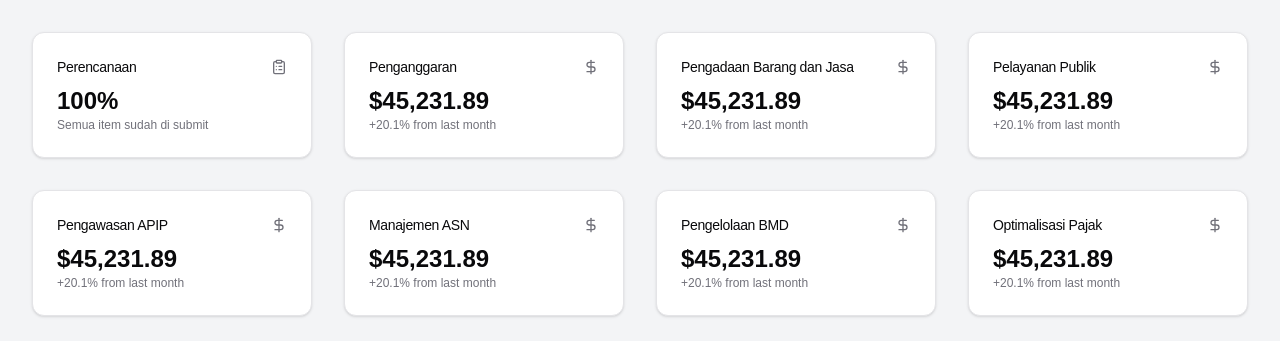
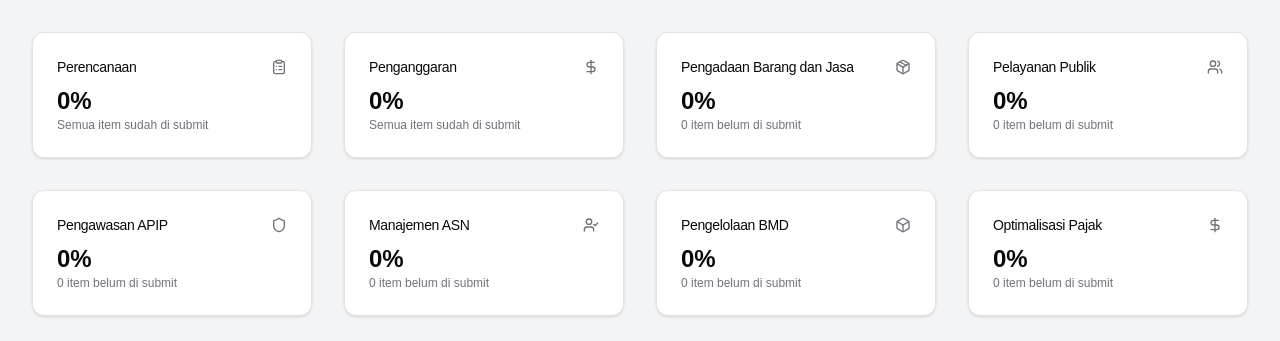
Before and after one commit to nestorzamili/monitoring-mcp, a Next.js app: page / in a window 1280 px wide. Shown: the top 341 px of the page. Built offline with nearby package versions, Linux system fonts and the light colour scheme; no server answers; the database is empty.

Commit message:
Refactor dashboard components: Update Lucide icons and text content

```diff
--- a/components/dashboard/manajemen-asn.tsx
+++ b/components/dashboard/manajemen-asn.tsx
@@ -1,6 +1,6 @@
 "use client";
 
-import { DollarSign } from "lucide-react";
+import { UserCheck } from "lucide-react";
 
 import { Card, CardContent, CardHeader, CardTitle } from "@/components/ui/card";
 
@@ -9,11 +9,11 @@ export default function ManajemenASN() {
     <Card>
       <CardHeader className="flex flex-row items-center justify-between space-y-0 pb-2">
         <CardTitle className="text-sm font-medium">Manajemen ASN</CardTitle>
-        <DollarSign className="h-4 w-4 text-muted-foreground" />
+        <UserCheck className="h-4 w-4 text-muted-foreground" />
       </CardHeader>
       <CardContent>
-        <div className="text-2xl font-bold">$45,231.89</div>
-        <p className="text-xs text-muted-foreground">+20.1% from last month</p>
+        <div className="text-2xl font-bold">0%</div>
+        <p className="text-xs text-muted-foreground">0 item belum di submit</p>
       </CardContent>
     </Card>
   );
--- a/components/dashboard/optimalisasi-pajak.tsx
+++ b/components/dashboard/optimalisasi-pajak.tsx
@@ -14,8 +14,8 @@ export default function OptimalisasiPajak() {
         <DollarSign className="h-4 w-4 text-muted-foreground" />
       </CardHeader>
       <CardContent>
-        <div className="text-2xl font-bold">$45,231.89</div>
-        <p className="text-xs text-muted-foreground">+20.1% from last month</p>
+        <div className="text-2xl font-bold">0%</div>
+        <p className="text-xs text-muted-foreground">0 item belum di submit</p>
       </CardContent>
     </Card>
   );
--- a/components/dashboard/pelayanan-publik.tsx
+++ b/components/dashboard/pelayanan-publik.tsx
@@ -1,6 +1,6 @@
 "use client";
 
-import { DollarSign } from "lucide-react";
+import { Users } from "lucide-react";
 
 import { Card, CardContent, CardHeader, CardTitle } from "@/components/ui/card";
 
@@ -9,11 +9,11 @@ export default function PelayananPublik() {
     <Card>
       <CardHeader className="flex flex-row items-center justify-between space-y-0 pb-2">
         <CardTitle className="text-sm font-medium">Pelayanan Publik</CardTitle>
-        <DollarSign className="h-4 w-4 text-muted-foreground" />
+        <Users className="h-4 w-4 text-muted-foreground" />
       </CardHeader>
       <CardContent>
-        <div className="text-2xl font-bold">$45,231.89</div>
-        <p className="text-xs text-muted-foreground">+20.1% from last month</p>
+        <div className="text-2xl font-bold">0%</div>
+        <p className="text-xs text-muted-foreground">0 item belum di submit</p>
       </CardContent>
     </Card>
   );
--- a/components/dashboard/pengadaan-barang-dan-jasa.tsx
+++ b/components/dashboard/pengadaan-barang-dan-jasa.tsx
@@ -1,6 +1,6 @@
 "use client";
 
-import { DollarSign } from "lucide-react";
+import { Package } from "lucide-react";
 
 import { Card, CardContent, CardHeader, CardTitle } from "@/components/ui/card";
 
@@ -11,11 +11,11 @@ export default function PengadaanBarangDanJasa() {
         <CardTitle className="text-sm font-medium">
           Pengadaan Barang dan Jasa
         </CardTitle>
-        <DollarSign className="h-4 w-4 text-muted-foreground" />
+        <Package className="h-4 w-4 text-muted-foreground" />
       </CardHeader>
       <CardContent>
-        <div className="text-2xl font-bold">$45,231.89</div>
-        <p className="text-xs text-muted-foreground">+20.1% from last month</p>
+        <div className="text-2xl font-bold">0%</div>
+        <p className="text-xs text-muted-foreground">0 item belum di submit</p>
       </CardContent>
     </Card>
   );
--- a/components/dashboard/penganggaran.tsx
+++ b/components/dashboard/penganggaran.tsx
@@ -1,10 +1,32 @@
 "use client";
 
-import { DollarSign } from "lucide-react";
-
+import { useEffect, useState } from "react";
+import { DollarSign, Loader2 } from "lucide-react";
 import { Card, CardContent, CardHeader, CardTitle } from "@/components/ui/card";
 
 export default function Penganggaran() {
+  const [data, setData] = useState({
+    penganggaranProgress: 0,
+    penganggaranUnsubmitted: 0,
+  });
+  const [loading, setLoading] = useState(true);
+
+  useEffect(() => {
+    async function fetchData() {
+      try {
+        const response = await fetch("/api/total-and-unsubmitted");
+        const result = await response.json();
+        setData(result);
+      } catch (error) {
+        console.error("Failed to fetch data:", error);
+      } finally {
+        setLoading(false);
+      }
+    }
+
+    fetchData();
+  }, []);
+
   return (
     <Card>
       <CardHeader className="flex flex-row items-center justify-between space-y-0 pb-2">
@@ -12,8 +34,27 @@ export default function Penganggaran() {
         <DollarSign className="h-4 w-4 text-muted-foreground" />
       </CardHeader>
       <CardContent>
-        <div className="text-2xl font-bold">$45,231.89</div>
-        <p className="text-xs text-muted-foreground">+20.1% from last month</p>
+        {loading ? (
+          <Loader2 className="h-6 w-6 animate-spin text-muted-foreground" />
+        ) : (
+          <>
+            <div className="text-2xl font-bold">
+              {data.penganggaranProgress}%
+            </div>
+            <p className="text-xs text-muted-foreground">
+              {data.penganggaranUnsubmitted === 0 ? (
+                "Semua item sudah di submit"
+              ) : (
+                <>
+                  <span className="bg-yellow-100 text-black px-1 rounded">
+                    {data.penganggaranUnsubmitted}
+                  </span>{" "}
+                  item belum di submit
+                </>
+              )}
+            </p>
+          </>
+        )}
       </CardContent>
     </Card>
   );
--- a/components/dashboard/pengawasan-apip.tsx
+++ b/components/dashboard/pengawasan-apip.tsx
@@ -1,6 +1,6 @@
 "use client";
 
-import { DollarSign } from "lucide-react";
+import { Shield } from "lucide-react";
 
 import { Card, CardContent, CardHeader, CardTitle } from "@/components/ui/card";
 
@@ -9,11 +9,11 @@ export default function PengawasanApip() {
     <Card>
       <CardHeader className="flex flex-row items-center justify-between space-y-0 pb-2">
         <CardTitle className="text-sm font-medium">Pengawasan APIP</CardTitle>
-        <DollarSign className="h-4 w-4 text-muted-foreground" />
+        <Shield className="h-4 w-4 text-muted-foreground" />
       </CardHeader>
       <CardContent>
-        <div className="text-2xl font-bold">$45,231.89</div>
-        <p className="text-xs text-muted-foreground">+20.1% from last month</p>
+        <div className="text-2xl font-bold">0%</div>
+        <p className="text-xs text-muted-foreground">0 item belum di submit</p>
       </CardContent>
     </Card>
   );
--- a/components/dashboard/pengelolaan-bmd.tsx
+++ b/components/dashboard/pengelolaan-bmd.tsx
@@ -1,6 +1,6 @@
 "use client";
 
-import { DollarSign } from "lucide-react";
+import { Box } from "lucide-react";
 
 import { Card, CardContent, CardHeader, CardTitle } from "@/components/ui/card";
 
@@ -9,11 +9,11 @@ export default function PengelolaanBMD() {
     <Card>
       <CardHeader className="flex flex-row items-center justify-between space-y-0 pb-2">
         <CardTitle className="text-sm font-medium">Pengelolaan BMD</CardTitle>
-        <DollarSign className="h-4 w-4 text-muted-foreground" />
+        <Box className="h-4 w-4 text-muted-foreground" />
       </CardHeader>
       <CardContent>
-        <div className="text-2xl font-bold">$45,231.89</div>
-        <p className="text-xs text-muted-foreground">+20.1% from last month</p>
+        <div className="text-2xl font-bold">0%</div>
+        <p className="text-xs text-muted-foreground">0 item belum di submit</p>
       </CardContent>
     </Card>
   );
--- a/components/dashboard/perencanaan.tsx
+++ b/components/dashboard/perencanaan.tsx
@@ -1,10 +1,32 @@
 "use client";
 
-import { ClipboardList } from "lucide-react";
-
+import { useEffect, useState } from "react";
+import { ClipboardList, Loader2 } from "lucide-react";
 import { Card, CardContent, CardHeader, CardTitle } from "@/components/ui/card";
 
 export default function Perencanaan() {
+  const [data, setData] = useState({
+    perencanaanProgress: 0,
+    perencanaanUnsubmitted: 0,
+  });
+  const [loading, setLoading] = useState(true);
+
+  useEffect(() => {
+    async function fetchData() {
+      try {
+        const response = await fetch("/api/total-and-unsubmitted");
+        const result = await response.json();
+        setData(result);
+      } catch (error) {
+        console.error("Failed to fetch data:", error);
+      } finally {
+        setLoading(false);
+      }
+    }
+
+    fetchData();
+  }, []);
+
   return (
     <Card>
       <CardHeader className="flex flex-row items-center justify-between space-y-0 pb-2">
@@ -12,10 +34,27 @@ export default function Perencanaan() {
         <ClipboardList className="h-4 w-4 text-muted-foreground" />
       </CardHeader>
       <CardContent>
-        <div className="text-2xl font-bold">100%</div>
-        <p className="text-xs text-muted-foreground">
-          Semua item sudah di submit
-        </p>
+        {loading ? (
+          <Loader2 className="h-6 w-6 animate-spin text-muted-foreground" />
+        ) : (
+          <>
+            <div className="text-2xl font-bold">
+              {data.perencanaanProgress}%
+            </div>
+            <p className="text-xs text-muted-foreground">
+              {data.perencanaanUnsubmitted === 0 ? (
+                "Semua item sudah di submit"
+              ) : (
+                <>
+                  <span className="bg-yellow-100 text-black px-1 rounded">
+                    {data.perencanaanUnsubmitted}
+                  </span>{" "}
+                  item belum di submit
+                </>
+              )}
+            </p>
+          </>
+        )}
       </CardContent>
     </Card>
   );
--- /dev/null
+++ b/pages/api/total-and-unsubmitted.ts
@@ -0,0 +1,50 @@
+import { NextApiRequest, NextApiResponse } from "next";
+import prisma from "@/lib/prisma";
+
+export default async function handler(
+  req: NextApiRequest,
+  res: NextApiResponse
+) {
+  if (req.method === "GET") {
+    try {
+      // Aggregate the sum of the progress field in the perencanaan table and count of false in the ItemSubPerencanaan table
+      const perencanaanProgressSum = await prisma.perencanaan.aggregate({
+        _sum: {
+          progres: true,
+        },
+      });
+      const perencanaanUnsubmittedCount = await prisma.itemSubPerencanaan.count(
+        {
+          where: {
+            progres: false,
+          },
+        }
+      );
+
+      // Aggregate the sum of the progress field in the penganggaran table and count of false in the ItemSubPenganggaran table
+      const penganggaranProgressSum = await prisma.penganggaran.aggregate({
+        _sum: {
+          progres: true,
+        },
+      });
+      const penganggaranUnsubmittedCount = await prisma.itemPenganggaran.count({
+        where: {
+          progres: false,
+        },
+      });
+
+      res.status(200).json({
+        perencanaanProgress: perencanaanProgressSum._sum.progres || 0,
+        perencanaanUnsubmitted: perencanaanUnsubmittedCount,
+        penganggaranProgress: penganggaranProgressSum._sum.progres || 0,
+        penganggaranUnsubmitted: penganggaranUnsubmittedCount,
+      });
+    } catch (error) {
+      console.error("Failed to fetch data:", error);
+      res.status(500).json({ error: "Terjadi kesalahan saat mengambil data" });
+    }
+  } else {
+    res.setHeader("Allow", ["GET"]);
+    res.status(405).end(`Method ${req.method} Not Allowed`);
+  }
+}
```
